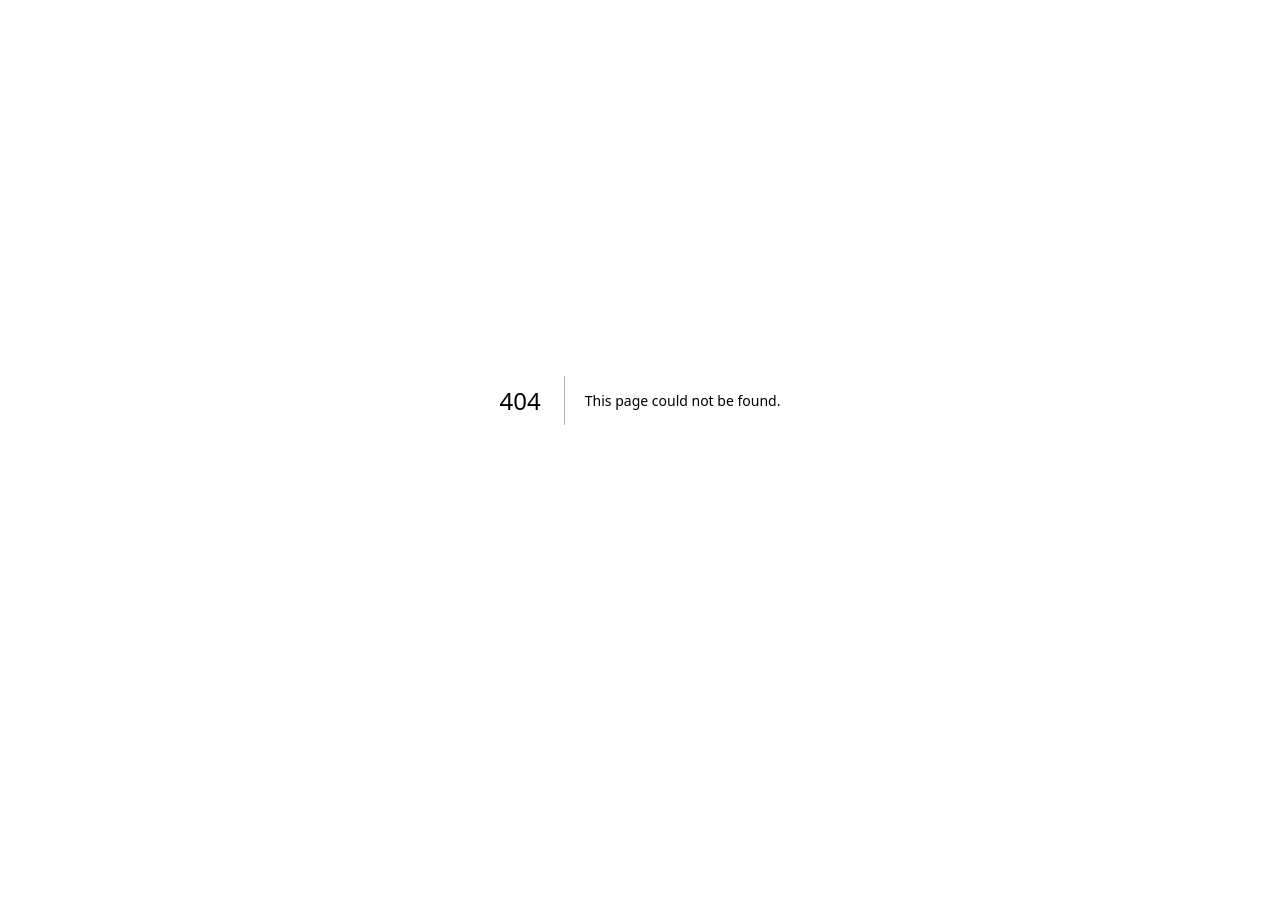
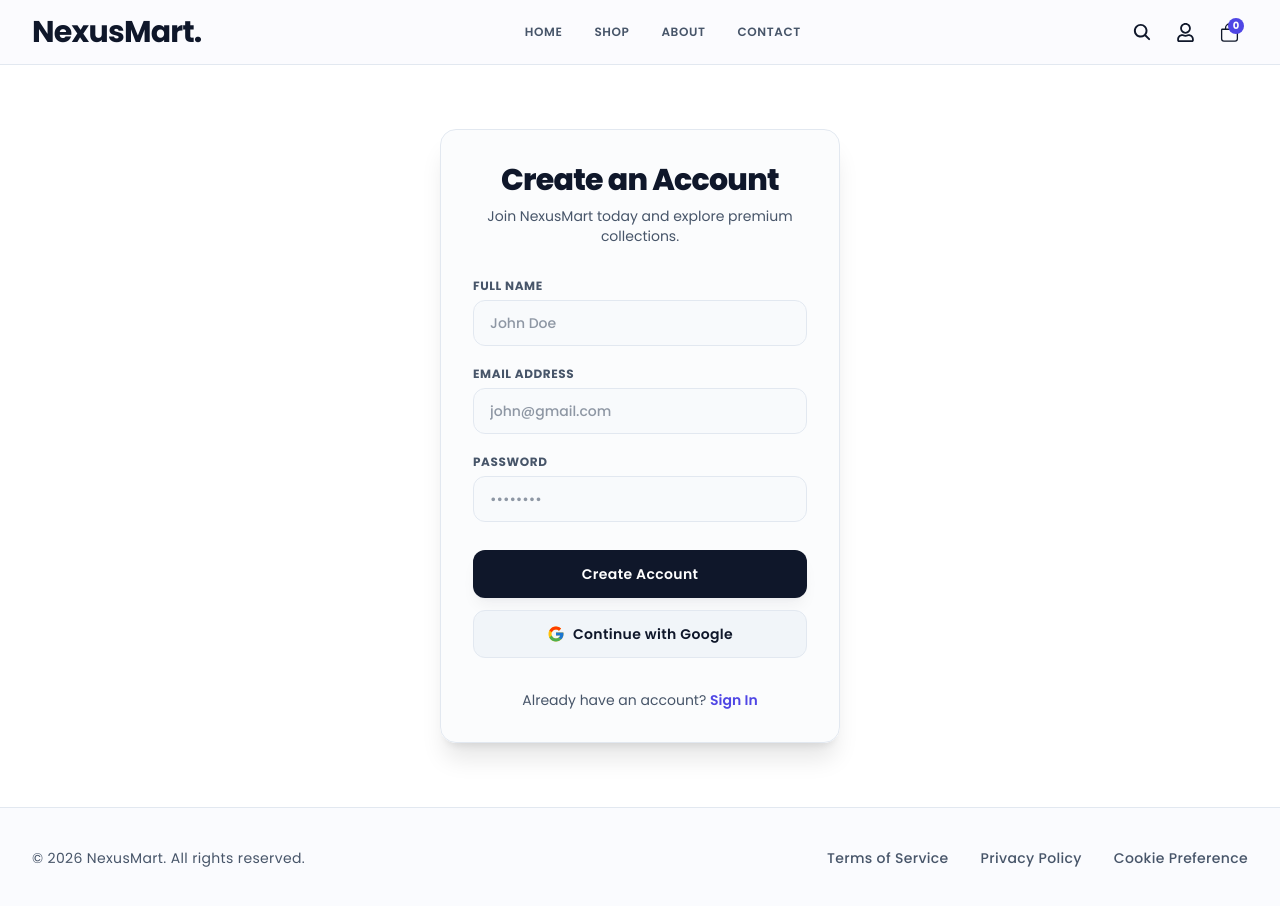
Before and after one commit to devmoriancho/next-mart, a Next.js app: page /signup in a window 1280 px wide. Before the commit this address had no page. Before the commit the page ends 800 px from the top, so only its background shows below. Built offline with nearby package versions, Linux system fonts and the light colour scheme.

Commit message:
feat: wire up functional signup form layout with zod validation schemas

```diff
--- a/package.json
+++ b/package.json
@@ -9,10 +9,13 @@
     "lint": "eslint"
   },
   "dependencies": {
+    "@hookform/resolvers": "^5.9.1",
     "next": "16.3.3",
     "react": "19.2.8",
     "react-dom": "19.2.8",
-    "react-icons": "^5.7.0"
+    "react-hook-form": "^7.87.0",
+    "react-icons": "^5.7.0",
+    "zod": "^4.5.4"
   },
   "devDependencies": {
     "@tailwindcss/postcss": "^4",
--- /dev/null
+++ b/src/app/(auth)/signin/page.tsx
@@ -0,0 +1,9 @@
+import FrontEndLayout from "@/components/layout/FrontEndLayout";
+
+export default function SigninPage() {
+  return (
+    <FrontEndLayout>
+      <p>Signin page</p>
+    </FrontEndLayout>
+  );
+}
--- /dev/null
+++ b/src/app/(auth)/signup/page.tsx
@@ -0,0 +1,93 @@
+"use client";
+
+import Link from "next/link";
+import { useForm } from "react-hook-form";
+import { zodResolver } from "@hookform/resolvers/zod";
+import { FcGoogle } from "react-icons/fc";
+import Input from "@/components/ui/Input";
+import Button from "@/components/ui/Button";
+import { signupSchema, SignupInput } from "../../../lib/validations/auth";
+import FrontEndLayout from "@/components/layout/FrontEndLayout";
+
+export default function SignupPage() {
+  const {
+    register,
+    handleSubmit,
+    formState: { errors, isSubmitting },
+  } = useForm<SignupInput>({
+    resolver: zodResolver(signupSchema),
+  });
+
+  const onSubmit = async (data: SignupInput) => {
+    await new Promise((resolve) => setTimeout(resolve, 1500));
+    console.log("Validated Form Submission Object:", data);
+  };
+
+  return (
+    <FrontEndLayout>
+      <section className="mx-auto max-w-md px-4 py-16 sm:px-6">
+        <div className="rounded-2xl border border-border bg-surface/30 p-8 shadow-xl backdrop-blur-sm">
+          <div className="text-center">
+            <h1 className="text-3xl font-extrabold tracking-tight text-foreground">
+              Create an Account
+            </h1>
+            <p className="mt-2 text-sm text-muted-foreground">
+              Join NexusMart today and explore premium collections.
+            </p>
+          </div>
+
+          <form onSubmit={handleSubmit(onSubmit)} className="mt-8 space-y-5">
+            <Input
+              label="Full Name"
+              placeholder="John Doe"
+              type="text"
+              error={errors.fullName?.message}
+              {...register("fullName")}
+            />
+
+            <Input
+              label="Email Address"
+              placeholder="john@gmail.com"
+              type="email"
+              error={errors.email?.message}
+              {...register("email")}
+            />
+
+            <Input
+              label="Password"
+              placeholder="••••••••"
+              type="password"
+              error={errors.password?.message}
+              {...register("password")}
+            />
+
+            <div className="pt-2 space-y-3">
+              <Button type="submit" fullWidth disabled={isSubmitting}>
+                {isSubmitting ? "Creating Account..." : "Create Account"}
+              </Button>
+
+              <Button
+                type="button"
+                fullWidth
+                variant="hover"
+                leftIcon={<FcGoogle size={18} />}
+              >
+                Continue with Google
+              </Button>
+            </div>
+          </form>
+
+          <p className="mt-8 text-center text-sm text-muted-foreground">
+            Already have an account?{" "}
+            <Link
+              href="/signin"
+              className="font-semibold text-accent transition-colors hover:text-foreground hover:underline"
+            >
+              Sign In
+            </Link>
+          </p>
+        </div>
+      </section>
+    </FrontEndLayout>
+  );
+}
--- a/src/app/globals.css
+++ b/src/app/globals.css
@@ -16,4 +16,8 @@
 
   --color-accent: #4f46e5;
   --color-accent-foreground: #ffffff;
+
+  --color-success: #22c55e;
+  --color-warning: #f59e0b;
+  --color-destructive: #ef4444;
 }
--- a/src/components/navbar/Navbar.tsx
+++ b/src/components/navbar/Navbar.tsx
@@ -62,7 +62,7 @@ export default function Navbar() {
           </button>
           <button
             className="rounded-full p-2 text-foreground transition-all duration-200 hover:bg-surface hover:scale-105 active:scale-95"
-            onClick={() => router.push("/sign-in")}
+            onClick={() => router.push("/signin")}
           >
             <FaRegUser size={19} />
           </button>
--- /dev/null
+++ b/src/components/ui/Input.tsx
@@ -0,0 +1,72 @@
+import React, {
+  forwardRef,
+  InputHTMLAttributes,
+  TextareaHTMLAttributes,
+} from "react";
+
+interface BaseProps {
+  label: string;
+  variant?: "input" | "textarea";
+  error?: string;
+  customPadding?: string;
+}
+
+export type InputProps = BaseProps &
+  Omit<InputHTMLAttributes<HTMLInputElement>, "variant"> &
+  Omit<TextareaHTMLAttributes<HTMLTextAreaElement>, "variant">;
+
+const Input = forwardRef<HTMLInputElement | HTMLTextAreaElement, InputProps>(
+  (
+    {
+      label,
+      variant = "input",
+      className = "",
+      error,
+      customPadding,
+      ...props
+    },
+    ref,
+  ) => {
+    const fieldPadding =
+      customPadding || (variant === "textarea" ? "p-4" : "px-4 py-3");
+
+    const inputClasses = `w-full rounded-xl bg-background text-foreground placeholder:text-muted-foreground/60 border outline-none transition-all duration-200 mt-1.5 text-sm font-medium ${
+      error
+        ? "border-destructive focus:border-destructive focus:ring-2 focus:ring-destructive/10"
+        : "border-border bg-surface/20 focus:bg-background focus:border-accent focus:ring-2 focus:ring-accent/10"
+    } ${fieldPadding} ${className}`;
+
+    return (
+      <div className="flex flex-col w-full group">
+        <label className="text-xs font-bold tracking-wider text-muted-foreground uppercase transition-colors group-focus-within:text-accent">
+          {label}
+        </label>
+
+        {variant === "textarea" ? (
+          <textarea
+            ref={ref as React.Ref<HTMLTextAreaElement>}
+            rows={4}
+            className={`resize-none ${inputClasses}`}
+            {...(props as TextareaHTMLAttributes<HTMLTextAreaElement>)}
+          />
+        ) : (
+          <input
+            ref={ref as React.Ref<HTMLInputElement>}
+            className={inputClasses}
+            {...(props as InputHTMLAttributes<HTMLInputElement>)}
+          />
+        )}
+
+        {error && (
+          <p className="mt-1.5 text-xs font-semibold tracking-wide text-destructive animate-fade-in">
+            {error}
+          </p>
+        )}
+      </div>
+    );
+  },
+);
+
+Input.displayName = "Input";
+
+export default Input;
--- /dev/null
+++ b/src/lib/validations/auth.ts
@@ -0,0 +1,21 @@
+import { z } from "zod";
+
+export const signupSchema = z.object({
+  fullName: z
+    .string()
+    .min(2, "Full name must be at least 2 characters")
+    .max(50, "Full name must not exceed 50 characters")
+    .regex(/^[a-zA-Z\s]*$/, "Full name can only contain letters and spaces"),
+  email: z
+    .string()
+    .min(1, "Email address is required")
+    .email("Please enter a valid email address"),
+  password: z
+    .string()
+    .min(8, "Password must be at least 8 characters long")
+    .regex(/[A-Z]/, "Password must contain at least one uppercase letter")
+    .regex(/[a-z]/, "Password must contain at least one lowercase letter")
+    .regex(/[0-9]/, "Password must contain at least one number"),
+});
+
+export type SignupInput = z.infer<typeof signupSchema>;
```
Also changed, not shown: 2 other files (tests, documents, lock files or other folders).
